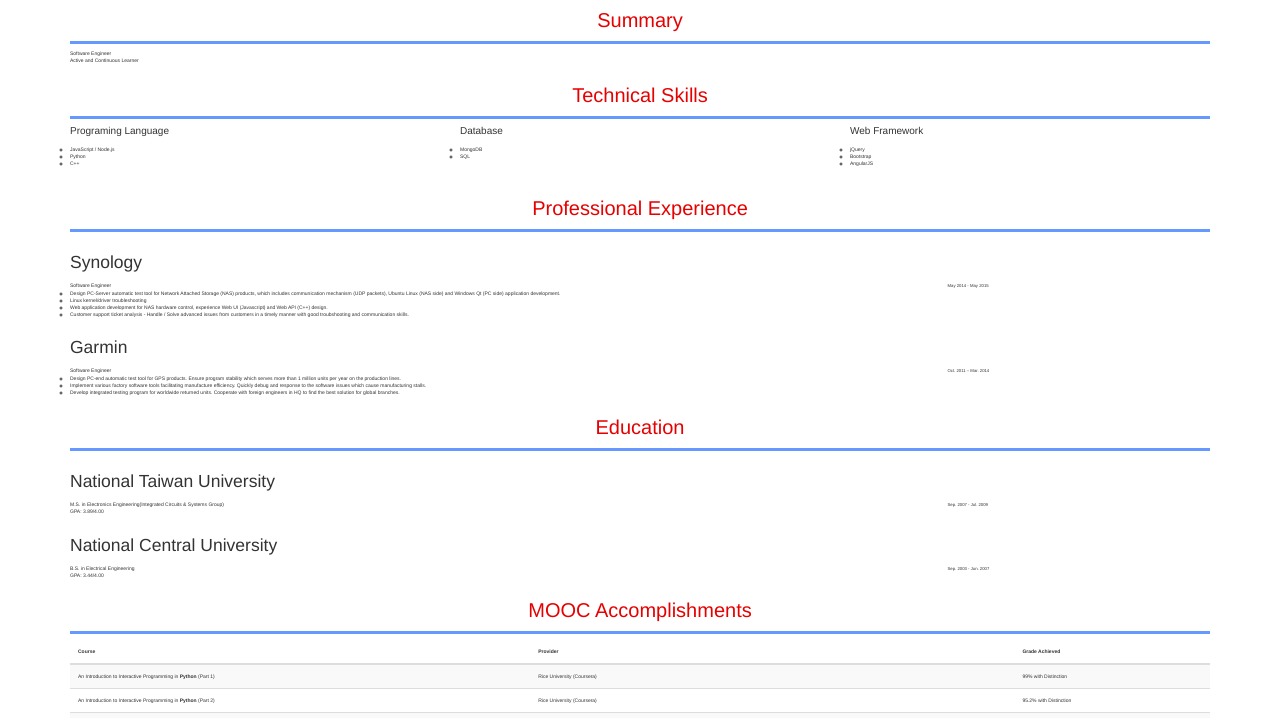
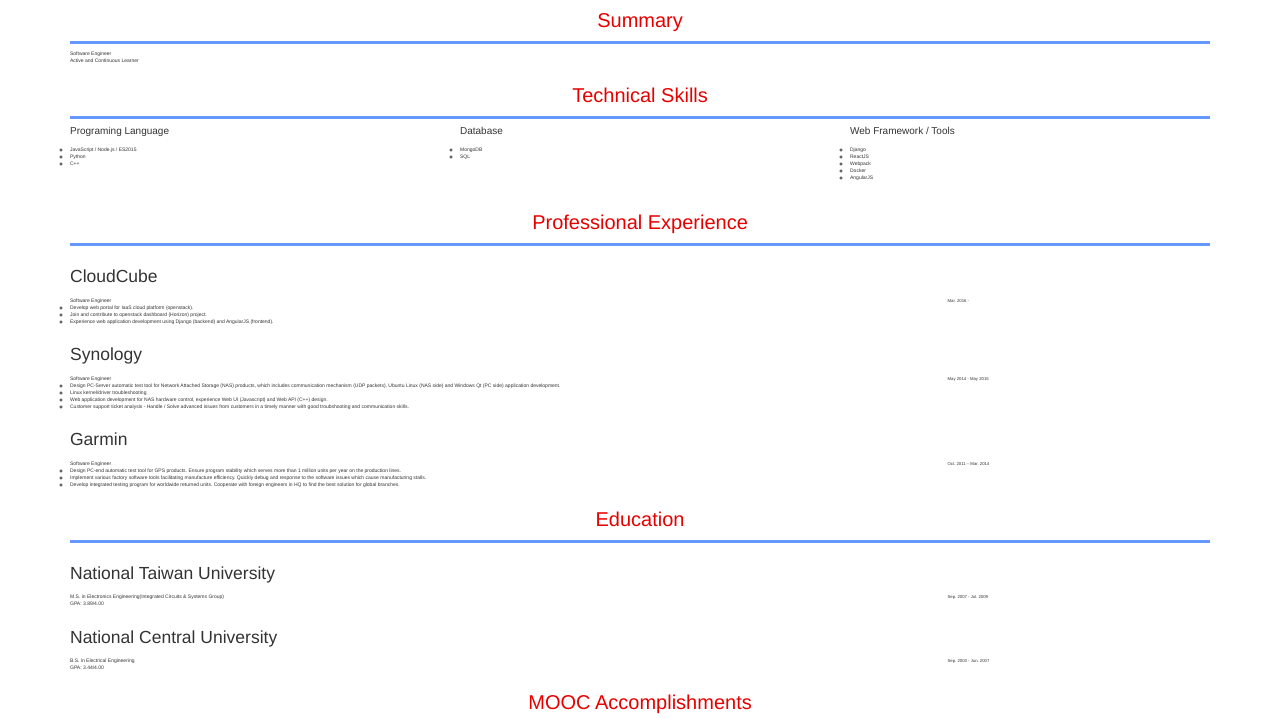
Before and after one commit to SHLo/resume, a website: page index.html in a window 1280 px wide. Shown: the part 69-787 px from the top of the page. Drawn offline with nearby package versions, Linux system fonts and the light colour scheme.

Commit message:
add CloudCube exp.

```diff
--- a/index.html
+++ b/index.html
@@ -29,7 +29,7 @@
                 <li>
                     <details>
                         <summary>Software Engineer</summary>
-                        <p>With 3.5 years experience in desktop application / linux kernel / web development</p>
+                        <p>With 4 years experience in web / desktop application development</p>
                     </details>
                     <details>
                         <summary>Active and Continuous Learner</summary>
@@ -45,7 +45,7 @@
                 <article class="col-xs-4">
                     <h3>Programing Language</h3>
                     <ul class="list-circle">
-                        <li>JavaScript / Node.js</li>
+                        <li>JavaScript / Node.js / ES2015</li>
                         <li>Python</li>
                         <li>C++</li>
                     </ul>
@@ -58,10 +58,12 @@
                     </ul>
                 </article>
                 <article class="col-xs-4">
-                    <h3>Web Framework</h3>
+                    <h3>Web Framework / Tools</h3>
                     <ul class="list-circle">
-                        <li>jQuery</li>
-                        <li>Bootstrap</li>
+                        <li>Django</li>
+                        <li>ReactJS</li>
+                        <li>Webpack</li>
+                        <li>Docker</li>
                         <li>AngularJS</li>
                     </ul>
                 </article>
@@ -70,6 +72,22 @@
         <section id="work-exp">
             <h2 class="text-center">Professional Experience</h2>
             <hr>
+            <article>
+                <h3>CloudCube</h3>
+                <div class="row">
+                    <div class="col-xs-9">
+                        Software Engineer
+                    </div>
+                    <div class="col-xs-3">
+                        <small>Mar. 2016 - </small>
+                    </div>
+                </div>
+                <ul class="list-circle">
+                    <li>Develop web portal for IaaS cloud platform (openstack).</li>
+                    <li>Join and contribute to openstack dashboard (Horizon) project.</li>
+                    <li>Experience web application development using Django (backend) and AngularJS (frontend).</li>
+                </ul>
+            </article>
             <article>
                 <h3>Synology</h3>
                 <div class="row">
```
